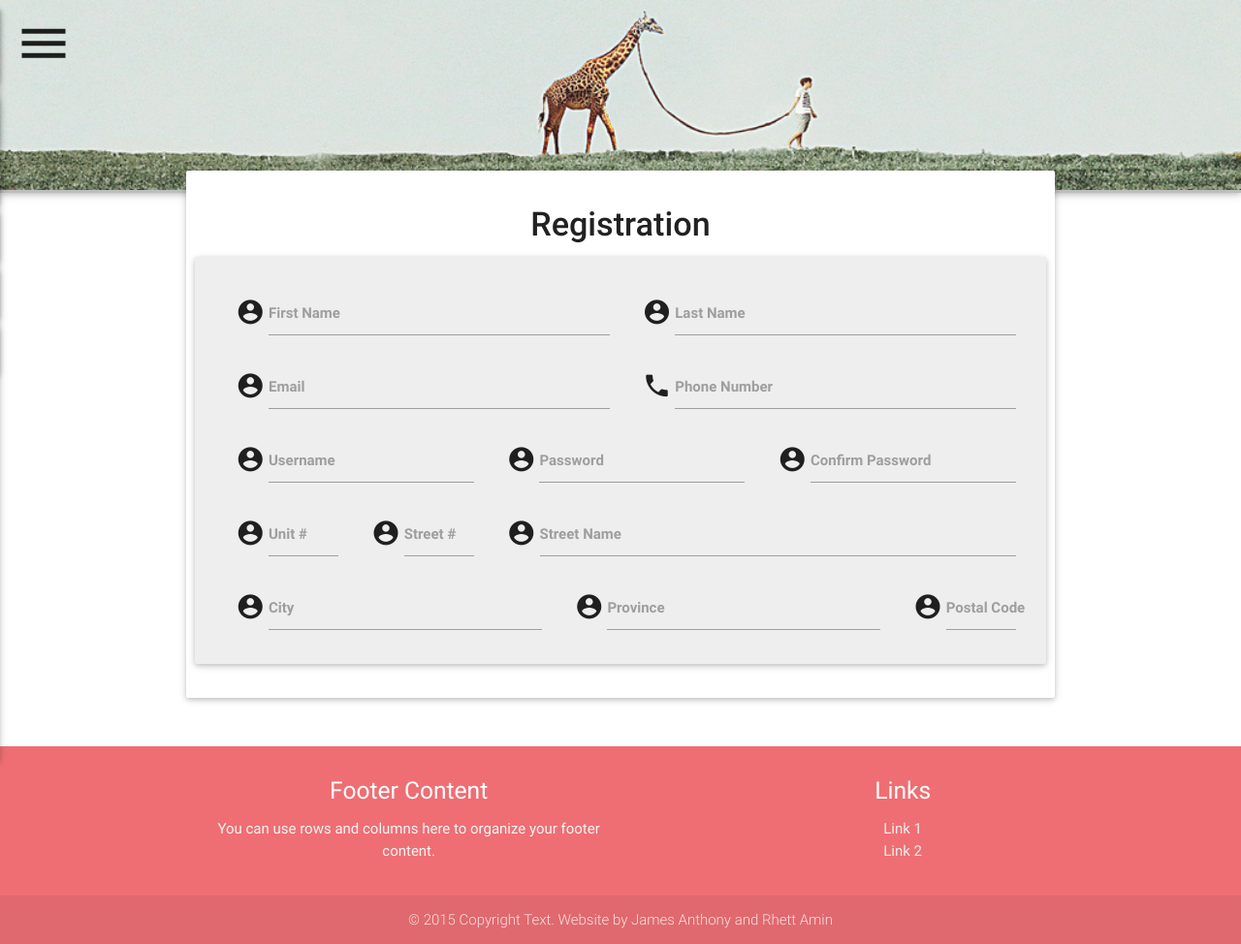
After one commit to RhettAmin/4WW3, a PHP site: page /html/regis.html in a window 1280 px wide. The commit adds this page. Shown: the whole page at 97% size. Run offline with PHP 8.4, Linux system fonts and the light colour scheme; some libraries are stand-ins or nearby versions.

Commit message:
created and updating new registration page

```diff
--- a/Assignment_1/css/stylesheet.css
+++ b/Assignment_1/css/stylesheet.css
@@ -13,23 +13,17 @@ i {
   	transition: all 0.45s ease-in-out 0;
 }
 
-.page-wrap {
-	overflow-x: hidden;
-	position: relative;
-	left: 0px;
-}
-
-.flair {
-	height: 5px;
-	background: -webkit-linear-gradient(left, red , blue); /* For Safari 5.1 to 6.0 */
-	background: -o-linear-gradient(right, red, blue); /* For Opera 11.1 to 12.0 */
-	background: -moz-linear-gradient(right, red, blue); /* For Firefox 3.6 to 15 */
-	background: linear-gradient(to right, red , blue); /* Standard syntax */
-}
 
 #giraffe-landscape > img{
  	width: 100%;
  	margin-bottom: -4px;
+}
+
+.container {
+ 	margin-left: auto;
+ 	margin-right: auto;
+ 	float: none;
+ 	text-align: center;
 }
 
 /**************************/
@@ -86,81 +80,11 @@ i {
 }
 
 /**************************/
-/******** Sidebar *********/
+/****** Registration_mat ******/
 /**************************/
-.sidebar {
-	position: fixed;
-	top: 0px;
-	left: -220px;
-	bottom: 0px;
-	z-index: 0;
-
-	width: 150px;
-	padding: 30px;
-	background: #333;
-	-webkit-transition: all 0.4s ease-out 0;
-  	-moz-transition: all 0.4s ease-out 0;
-  	transition: all 0.4s ease-out 0;
-}
-.sidebar > ul {
-	margin-top: -15px;
-	list-style: none;
-}
-.sidebar > ul > a {
-	text-decoration: none;
-	font-style: none;
-}
-.sidebar > ul > a > li {
-	margin-left: -50px;
-	padding: 10px;
-	color: rgba(255, 130, 100, 0.8);
-	font-family: "Ubuntu", sans-serf;
-	font-size: 20px;
-	-webkit-font-smoothing: antialiased;
-	-moz-font-smoothing: antialiased;
-	font-smoothing: antialiased;
-}
-.sidebar > ul > a > li:hover {
-	color: rgba(255, 130, 100, 1);
-}
-
-
-.toggle {
-	font-size: 36px;
-	position: fixed;
-	top: 5px;
-	left: 20px;
-	-webkit-transition: all 0.45s ease-in-out 0;
-  	-moz-transition: all 0.45s ease-in-out 0;
-  	transition: all 0.45s ease-in-out 0;
-}
-.sidebar-open .toggle {
-	left: 220px;
-	-webkit-transition: all 0.3s ease-in-out 0;
-  	-moz-transition: all 0.3s ease-in-out 0;
-  	transition: all 0.3s ease-in-out 0;
-}
-
-.sidebar-open .sidebar{
-	left: 0px;
-	-webkit-transition: all 0.4s ease-out 0;
-  	-moz-transition: all 0.4s ease-out 0;
-  	transition: all 0.4s ease-out 0;
-}
-.sidebar-open .content {
-	left: 210px;
-	-webkit-transition: all 0.4s ease-out 0;
-  	-moz-transition: all 0.4s ease-out 0;
-  	transition: all 0.4s ease-out 0;
-}
-
-
-
-.container {
- 	margin-left: auto;
- 	margin-right: auto;
- 	float: none;
- 	text-align: center;
+#regis {
+	position: relative;
+	top: -30px;
 }
 
 /**************************/
@@ -262,8 +186,6 @@ i {
 /**************************/
 /******** Contact *********/
 /**************************/
-
-
 #about-us {
 	position: relative;
 	top: -30px;
--- /dev/null
+++ b/Assignment_1/html/regis.html
@@ -0,0 +1,151 @@
+<!doctype html>
+<html>
+  <head>
+    <meta charset="UTF-8">
+    <meta http-equiv="X-UA-Compatible"  content="IE=edge,chrome=1">
+    <meta name="viewport" content="width=device-width, initial-scale=1">
+    <link rel='stylesheet' type='text/css' href='../css/stylesheet.css'>
+    <!--Import materialize.css-->
+    <link type="text/css" rel="stylesheet" href="../css/materialize.min.css"  media="screen,projection"/>
+     <link type="text/css" rel="stylesheet" href="../css/stylesheet.css"  media="screen,projection"/>
+    <title>Gleash - Registration</title>
+  </head>
+
+  <body class="">
+
+    <i id="toggle-sidemenu" class="medium mdi-navigation-menu"></i>
+
+    <!--************* Main *************-->
+    <main class="content">
+
+      <section id="giraffe-landscape" class="grey lighten-1 z-depth-1">
+        <img src="../images/gleash_landscape.jpg">
+      </section>
+
+      <section id="regis" class="card-panel z-depth-1 container">
+          <header><h4><strong>Registration</strong></h4><header>
+          <section>
+            <div class="row card-panel z-index-2 grey lighten-3">
+
+              <!--************ NAME ******************-->
+              <div class="input-field col s6">
+                <i class="mdi-action-account-circle prefix"></i>
+                <input id="icon_prefix" type="text" class="validate">
+                <label for="icon_prefix">First Name</label>
+              </div>
+              <div class="input-field col s6">
+                <i class="mdi-action-account-circle prefix"></i>
+                <input id="icon_prefix" type="text" class="validate">
+                <label for="icon_prefix">Last Name</label>
+              </div>
+
+              <!--************ CONTACT ******************-->
+              <div class="input-field col s6">
+                <i class="mdi-action-account-circle prefix"></i>
+                <input id="icon_prefix" type="text" class="validate">
+                <label for="icon_prefix">Email</label>
+              </div>
+              <div class="input-field col s6">
+                <i class="mdi-communication-phone prefix"></i>
+                <input id="icon_telephonex" type="tel" class="validate">
+                <label for="icon_telephone">Phone Number</label>
+              </div>
+
+              <!--************ ACCOUNT ******************-->
+              <div class="input-field col s4">
+                <i class="mdi-action-account-circle prefix"></i>
+                <input id="icon_prefix" type="text" class="validate">
+                <label for="icon_prefix">Username</label>
+              </div>
+              <div class="input-field col s4">
+                <i class="mdi-action-account-circle prefix"></i>
+                <input id="icon_prefix" type="text" class="validate">
+                <label for="icon_prefix">Password</label>
+              </div>
+              <div class="input-field col s4">
+                <i class="mdi-action-account-circle prefix"></i>
+                <input id="icon_prefix" type="text" class="validate">
+                <label for="icon_prefix">Confirm Password</label>
+              </div>
+
+              <!--************ ADDRESS ******************-->
+              <div class="input-field col s2">
+                <i class="mdi-action-account-circle prefix"></i>
+                <input id="icon_prefix" type="text" class="validate">
+                <label for="icon_prefix">Unit #</label>
+              </div>
+              <div class="input-field col s2">
+                <i class="mdi-action-account-circle prefix"></i>
+                <input id="icon_prefix" type="text" class="validate">
+                <label for="icon_prefix">Street #</label>
+              </div>
+              <div class="input-field col s8">
+                <i class="mdi-action-account-circle prefix"></i>
+                <input id="icon_prefix" type="text" class="validate">
+                <label for="icon_prefix">Street Name</label>
+              </div>
+
+              <!--************ LOCATION ******************-->
+              <div class="input-field col s5">
+                <i class="mdi-action-account-circle prefix"></i>
+                <input id="icon_prefix" type="text" class="validate">
+                <label for="icon_prefix">City</label>
+              </div>
+              <div class="input-field col s5">
+                <i class="mdi-action-account-circle prefix"></i>
+                <input id="icon_prefix" type="text" class="validate">
+                <label for="icon_prefix">Province</label>
+              </div>
+              <div class="input-field col s2">
+                <i class="mdi-action-account-circle prefix"></i>
+                <input id="icon_prefix" type="text" class="validate">
+                <label for="icon_prefix">Postal Code</label>
+              </div>
+
+            </div>
+          </section>
+      </section>
+    </main>
+
+    <section class="sidemenu card-panel grey darken-1">
+      <ul>
+        <li id="brand" class="card materialize-red z-index-5">GLEASH</li>
+        <a class="card waves-effect waves-light red black-text" href="index.html"><li class="active">HOME</li></a>
+        <a class="card waves-effect waves-light red black-text" href="index.html"><li>CATALOGUE</li></a>
+        <a class="card waves-effect waves-light red black-text" href="contact.html"><li>CONTACT US</li></a>
+        <a class="card waves-effect waves-light red black-text" href="login.html"><li>LOGIN</li></a>
+        <a class="card waves-effect waves-light red black-text" href="#"><li>REGISTER</li></a>
+      </ul>
+    </section>
+
+    <!--************* Footer *************-->
+    <footer class="page-footer">
+      <div class="container">
+        <div class="row">
+          <div class="col l6 s12">
+            <h5 class="white-text">Footer Content</h5>
+            <p class="grey-text text-lighten-4">You can use rows and columns here to organize your footer content.</p>
+          </div>
+          <div class="col l4 offset-l2 s12">
+            <h5 class="white-text">Links</h5>
+            <ul>
+              <li><a class="grey-text text-lighten-3" href="#!">Link 1</a></li>
+              <li><a class="grey-text text-lighten-3" href="#!">Link 2</a></li>
+            <ul>
+          </div>
+        </div>
+      </div>
+      <div class="footer-copyright">
+        <div class="container">
+        © 2015 Copyright Text. Website by James Anthony and Rhett Amin
+        </div>
+      </div>
+    </footer>
+
+
+    <!--Import jQuery before materialize.js-->
+    <script type="text/javascript" src="https://code.jquery.com/jquery-2.1.1.min.js"></script>
+    <script type="text/javascript" src="../js/materialize.min.js"></script>
+    <script type="text/javascript" src="../js/sidemenu_toggle.js"></script>
+  </body>
+</html>
--- a/Assignment_1/js/sidemenu_toggle.js
+++ b/Assignment_1/js/sidemenu_toggle.js
@@ -24,7 +24,7 @@
 	    var anchor = $(this), h;
 	    h = anchor.attr('href');
 	    e.preventDefault();
-	    anchor.animate({'opacity' : 50}, 200, function() {
+	    anchor.animate(5000, function() {
 	        window.location = h;
 	    });
 	});
```
